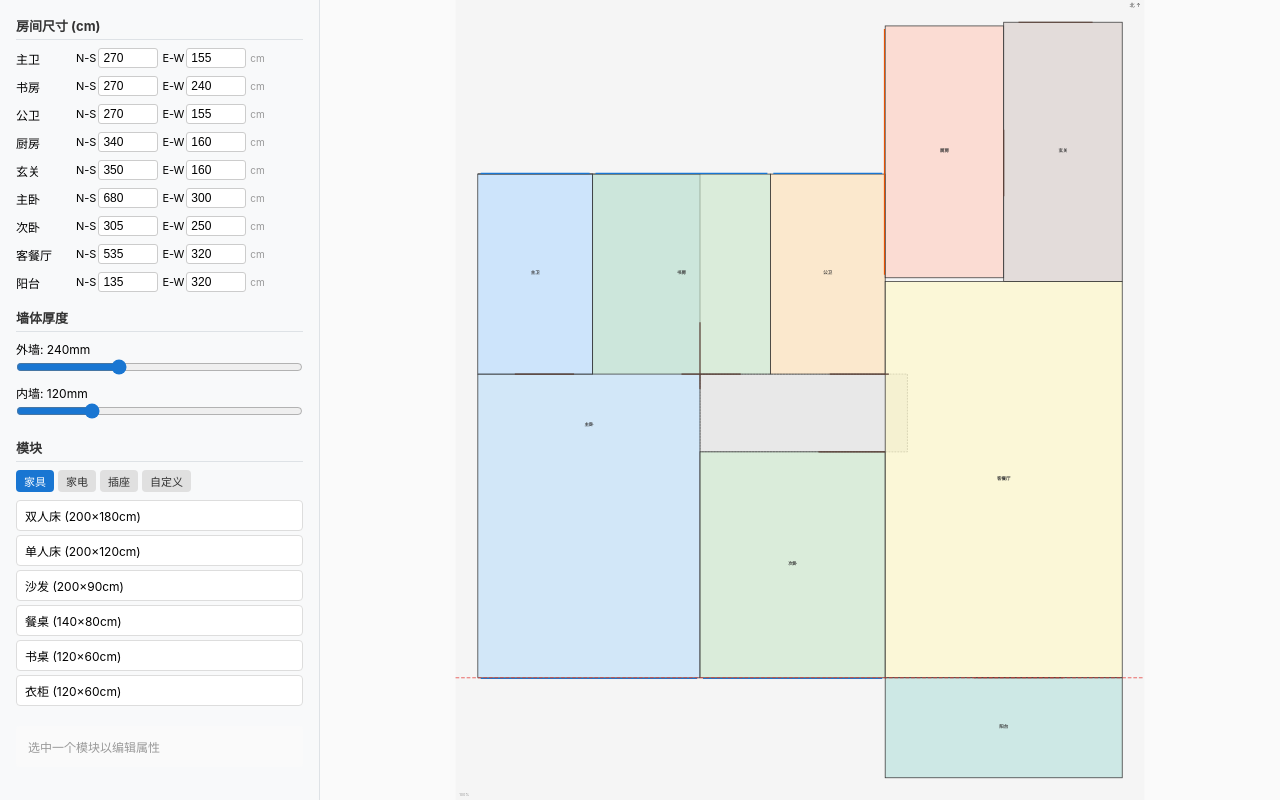
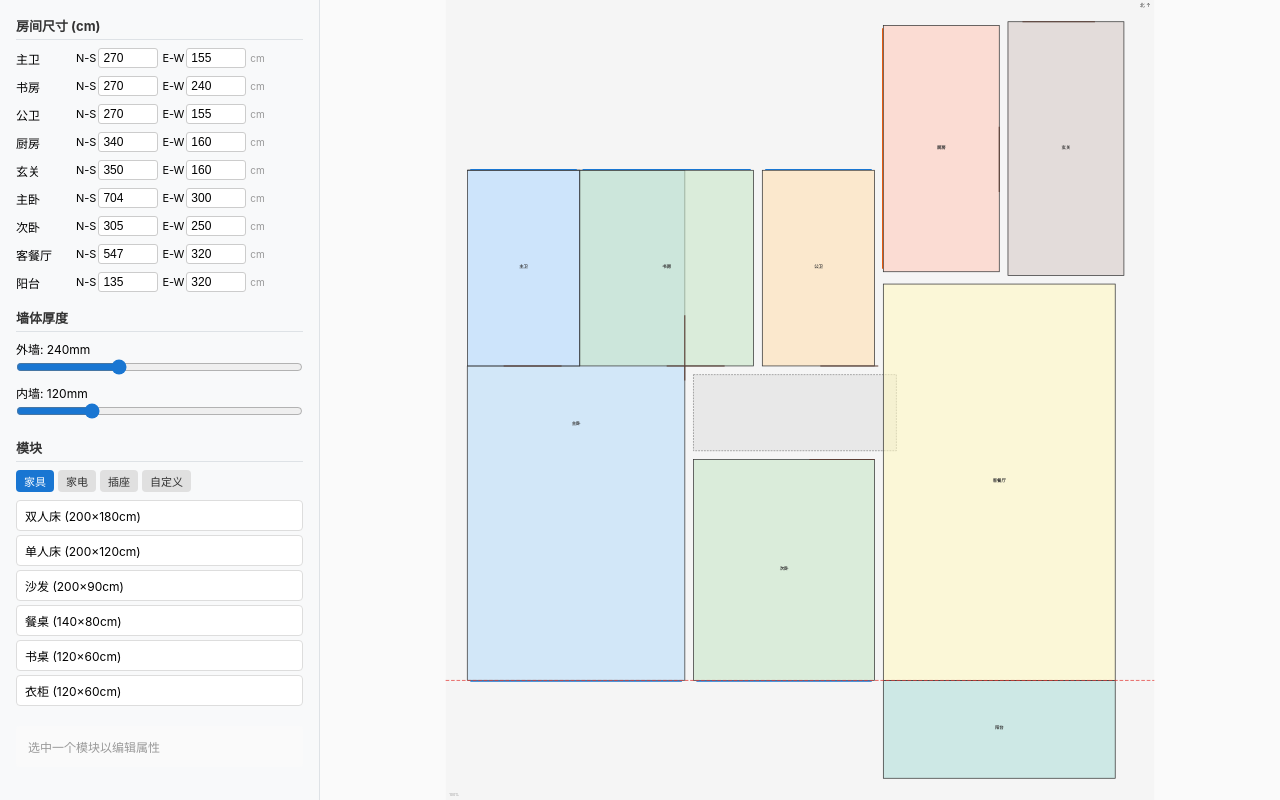
Before and after one commit to haonanlyf2022/home-design, a React (Vite) app: page / in a window 1280 px wide. Built offline with nearby package versions, Linux system fonts and the light colour scheme.

Commit message:
fix: module ID conflicts, zoom drag offset, wall thickness rendering

```diff
--- a/src/App.tsx
+++ b/src/App.tsx
@@ -5,13 +5,16 @@ import FloorPlan from './components/FloorPlan';
 import SidePanel from './components/SidePanel';
 import './App.css';
 
+let nextModuleId = 1;
+const genModuleId = () => `pm-${nextModuleId++}`;
+
 function App() {
-  const layout = computeLayout();
-  const [rooms, setRooms] = useState(layout.rooms);
   const [wallConfig, setWallConfig] = useState<WallConfig>({
     outerThickness: 240,
     innerThickness: 120,
   });
+  const [layout, setLayout] = useState(() => computeLayout(wallConfig));
+  const [rooms, setRooms] = useState(layout.rooms);
   const [placedModules, setPlacedModules] = useState<PlacedModule[]>([]);
   const [selectedModuleId, setSelectedModuleId] = useState<string | null>(null);
   const [scale, setScale] = useState(1);
@@ -21,9 +24,6 @@ function App() {
       prev.map(r => (r.id === id ? { ...r, nsLength, ewWidth } : r))
     );
   };
-
-  let nextModuleId = 1;
-  const genModuleId = () => `pm-${nextModuleId++}`;
 
   const handlePlaceModule = (template: ModuleTemplate, x?: number, y?: number) => {
     const newModule: PlacedModule = {
@@ -61,6 +61,18 @@ function App() {
     return () => window.removeEventListener('keydown', handleKeyDown);
   }, [selectedModuleId]);
 
+  const handleWallConfigChange = (newConfig: WallConfig) => {
+    setWallConfig(newConfig);
+    const newLayout = computeLayout(newConfig);
+    setLayout(newLayout);
+    setRooms(prev =>
+      newLayout.rooms.map(nr => {
+        const existing = prev.find(r => r.id === nr.id);
+        return existing ? { ...nr, nsLength: existing.nsLength, ewWidth: existing.ewWidth } : nr;
+      })
+    );
+  };
+
   const handleScaleChange = (newScale: number) => {
     setScale(newScale);
   };
@@ -75,7 +87,7 @@ function App() {
           wallConfig={wallConfig}
           selectedModule={selectedModule}
           onRoomChange={handleRoomChange}
-          onWallConfigChange={setWallConfig}
+          onWallConfigChange={handleWallConfigChange}
           onPlaceModule={handlePlaceModule}
           onModuleChange={handleModuleChange}
           onModuleDelete={handleModuleDelete}
@@ -92,7 +104,7 @@ function App() {
           onModuleSelect={setSelectedModuleId}
           onModuleMove={(id, dx, dy) => {
             setPlacedModules(prev =>
-              prev.map(p => (p.id === id ? { ...p, x: p.x + dx, y: p.y + dy } : p))
+              prev.map(p => (p.id === id ? { ...p, x: p.x + dx / scale, y: p.y + dy / scale } : p))
             );
           }}
           onPlaceModule={handlePlaceModule}
--- a/src/utils/layout.ts
+++ b/src/utils/layout.ts
@@ -1,4 +1,4 @@
-import { Room, SCALE_CM_TO_PX } from '../types';
+import { Room, SCALE_CM_TO_PX, WallConfig } from '../types';
 import { roomData } from '../data/rooms';
 
 const S = SCALE_CM_TO_PX;
@@ -11,33 +11,36 @@ export interface LayoutResult {
   buildingHeight: number;
 }
 
-export function computeLayout(): LayoutResult {
+export function computeLayout(wallConfig?: WallConfig): LayoutResult {
+  const innerGap = wallConfig ? (wallConfig.innerThickness / 10) * S : 0;
+  const gap = innerGap;
+
   // E-W columns (from west to east, values in SVG px)
   const col0 = 0;
-  const col1 = cm(155);                        // 主卫东 = 书房西
-  const col2 = cm(155 + 240);                  // 书房东 = 公卫西
-  const col3 = cm(155 + 240 + 155);            // 公卫东 = 厨房/客餐厅西
-  const col4 = cm(155 + 240 + 155 + 160);      // 厨房东 = 玄关西
-  const col5 = cm(155 + 240 + 155 + 160 + 160); // 玄关东
+  const col1 = cm(155);                              // 主卫东 = 书房西
+  const col2 = col1 + cm(240) + gap;                 // 书房东 = 公卫西
+  const col3 = col2 + cm(155) + gap;                 // 公卫东 = 厨房/客餐厅西
+  const col4 = col3 + cm(160) + gap;                 // 厨房东 = 玄关西
+  const col5 = col4 + cm(160) + gap;                 // 玄关东
 
-  const masterEast = cm(300); // 主卧东墙
+  const masterEast = cm(300) + gap;                  // 主卧东墙
 
   // N-S (from north, SVG px)
-  const kitchenNorth = cm(-200);               // 厨房向北凸出2m
-  const entryNorth = cm(-205);                 // 玄关向北凸出2.05m
-  const mainNorth = 0;                         // 主体北墙
+  const kitchenNorth = cm(-200);                     // 厨房向北凸出2m
+  const entryNorth = cm(-205);                       // 玄关向北凸出2.05m
+  const mainNorth = 0;                               // 主体北墙
 
   const kitchenSouth = kitchenNorth + cm(340);
   const entrySouth = entryNorth + cm(350);
 
-  const northRoomSouth = mainNorth + cm(270);  // 主卫/书房/公卫南 = 走道北
+  const northRoomSouth = mainNorth + cm(270);        // 主卫/书房/公卫南
 
-  const corridorSouth = northRoomSouth + cm(105); // 走道南 = 次卧北
+  const corridorSouth = northRoomSouth + gap + cm(105); // 走道南 = 次卧北
 
-  const livingNorth = entrySouth;              // 客餐厅北墙
+  const livingNorth = entrySouth + gap;              // 客餐厅北墙
 
   // southEdge = 次卧南墙 = 主卧南 = 客餐厅南
-  const southEdge = corridorSouth + cm(305);
+  const southEdge = corridorSouth + gap + cm(305);
 
   const balconySouth = southEdge + cm(135);
 
@@ -53,8 +56,8 @@ export function computeLayout(): LayoutResult {
       nsLength: southEdge / S,
       ewWidth: 300,
     } as Room,
-    { ...roomData[6], x: masterEast, y: northRoomSouth } as Room,
-    { ...roomData[7], x: masterEast, y: corridorSouth } as Room,
+    { ...roomData[6], x: masterEast, y: northRoomSouth + gap } as Room,
+    { ...roomData[7], x: masterEast, y: corridorSouth + gap } as Room,
     {
       ...roomData[8],
       x: col3, y: livingNorth,
```
